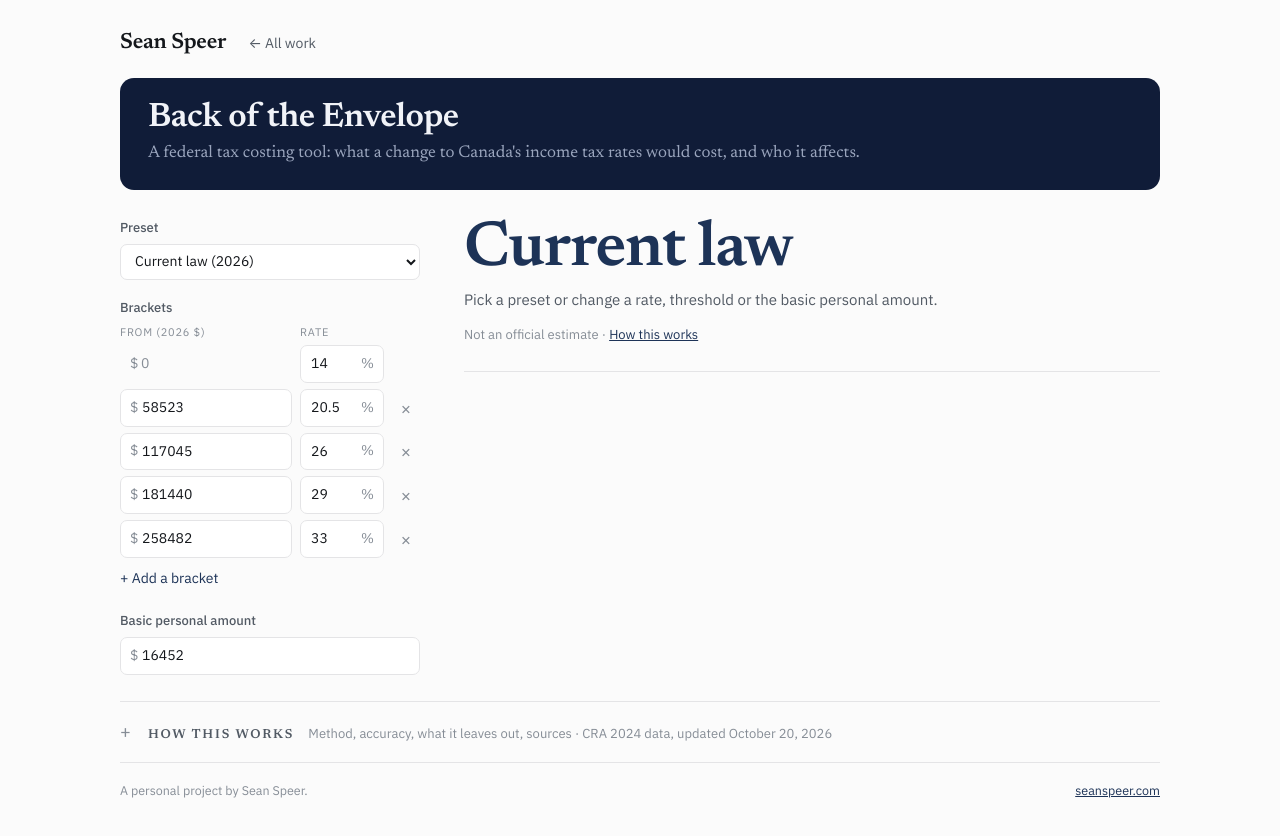
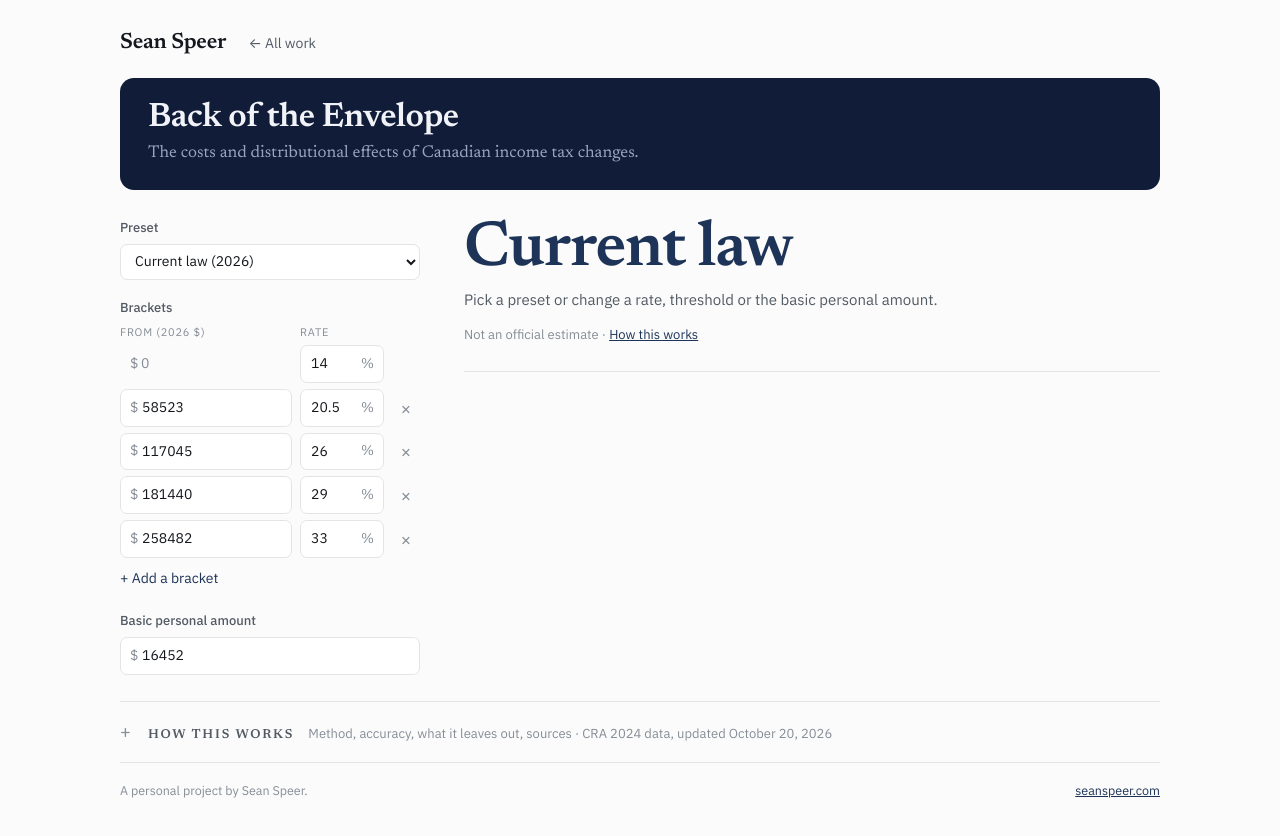
Before and after one commit to ScspeerMI/tax, a plain HTML site: page docs/index.html in a window 1280 px wide. Drawn offline with Linux system fonts and the light colour scheme.

Commit message:
Describe the tool as "the costs and distributional effects of Canadian income tax changes"
Co-Authored-By: Claude Opus 5.5 <noreply@anthropic.com>

```diff
--- a/docs/index.html
+++ b/docs/index.html
@@ -4,7 +4,7 @@
   <meta charset="utf-8">
   <meta name="viewport" content="width=device-width, initial-scale=1, viewport-fit=cover">
   <title>Back of the Envelope · Sean Speer</title>
-  <meta name="description" content="Back of the Envelope, a federal tax costing tool: what a change to Canada's federal income tax rates would cost, and who it affects.">
+  <meta name="description" content="Back of the Envelope, a federal tax costing tool: the costs and distributional effects of Canadian income tax changes.">
   <link rel="preconnect" href="https://fonts.gstatic.com" crossorigin>
   <link rel="stylesheet" href="https://fonts.googleapis.com/css2?family=Newsreader:opsz,wght@6..72,400;6..72,500;6..72,600&family=IBM+Plex+Sans:wght@400;500&display=swap">
   <link rel="stylesheet" href="style.css">
@@ -17,7 +17,7 @@
     </header>
     <section class="mast">
       <h1>Back of the Envelope</h1>
-      <p class="dek">A federal tax costing tool: what a change to Canada's income tax rates would cost, and who it affects.</p>
+      <p class="dek">The costs and distributional effects of Canadian income tax changes.</p>
     </section>
   </div>
 
```
